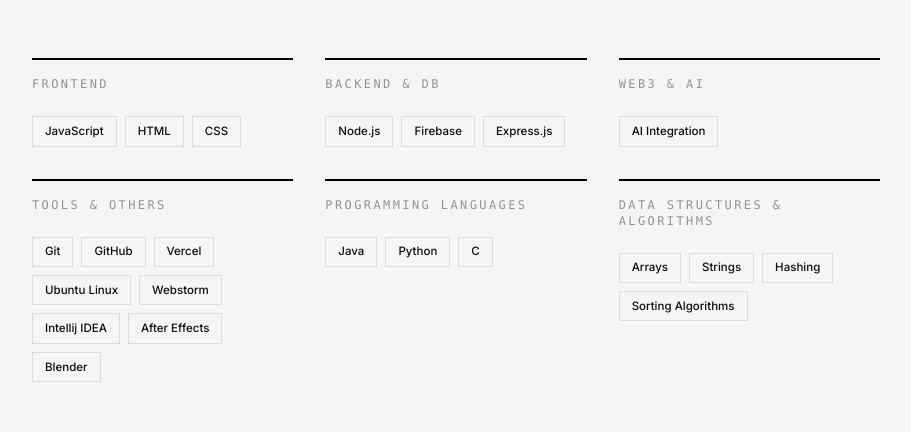
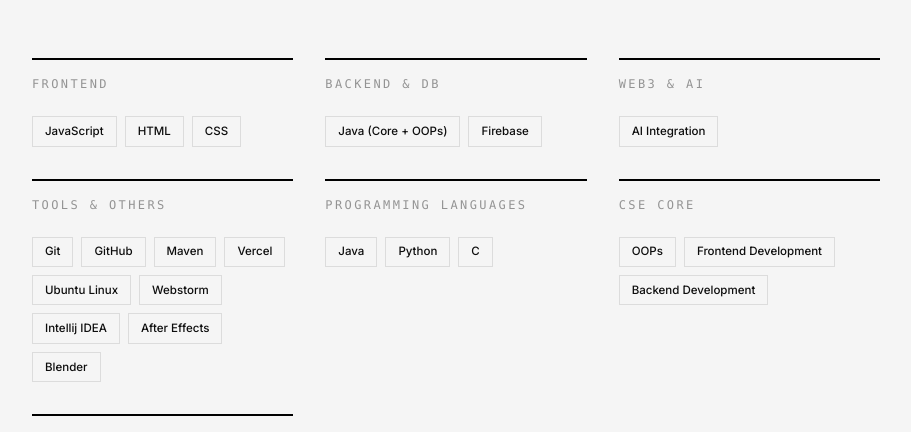
Before and after one commit to rishabhc286/Rishu-s-Portfolio, a React (Vite) app: page / in a window 1280 px wide. Shown: the part 3962-4394 px from the top of the page, without its empty margins (184-1095 px from the left). Built offline with nearby package versions, Linux system fonts and the light colour scheme; the HTML template or start-up script is replaced by a standard one.

Commit message:
feat: update Technical Skills section - add Maven, Java(Core+OOPs), CSE Core division

```diff
--- a/src/components/SkillsSection.tsx
+++ b/src/components/SkillsSection.tsx
@@ -25,9 +25,9 @@
   // },
   {
     title: "Backend & DB",
-    skills: ["Node.js",
+    skills: [
+      "Java (Core + OOPs)",
       "Firebase",
-      "Express.js",
       // "MongoDB",
       // "Hive",
       // "REST APIs"
@@ -44,17 +44,19 @@
   },
   {
     title: "Tools & Others",
-    skills: ["Git",
+    skills: [
+      "Git",
       "GitHub",
       // "Figma",
       // "Vitest",
       // "Lucide React",
+      "Maven",
       "Vercel",
       "Ubuntu Linux",
       "Webstorm",
       "Intellij IDEA",
       "After Effects",
-      "Blender"
+      "Blender",
     ],
   },
   {
@@ -62,6 +64,14 @@
     skills: ["Java",
       "Python",
       "C",
+    ],
+  },
+  {
+    title: "CSE Core",
+    skills: [
+      "OOPs",
+      "Frontend Development",
+      "Backend Development",
     ],
   },
   {
```
